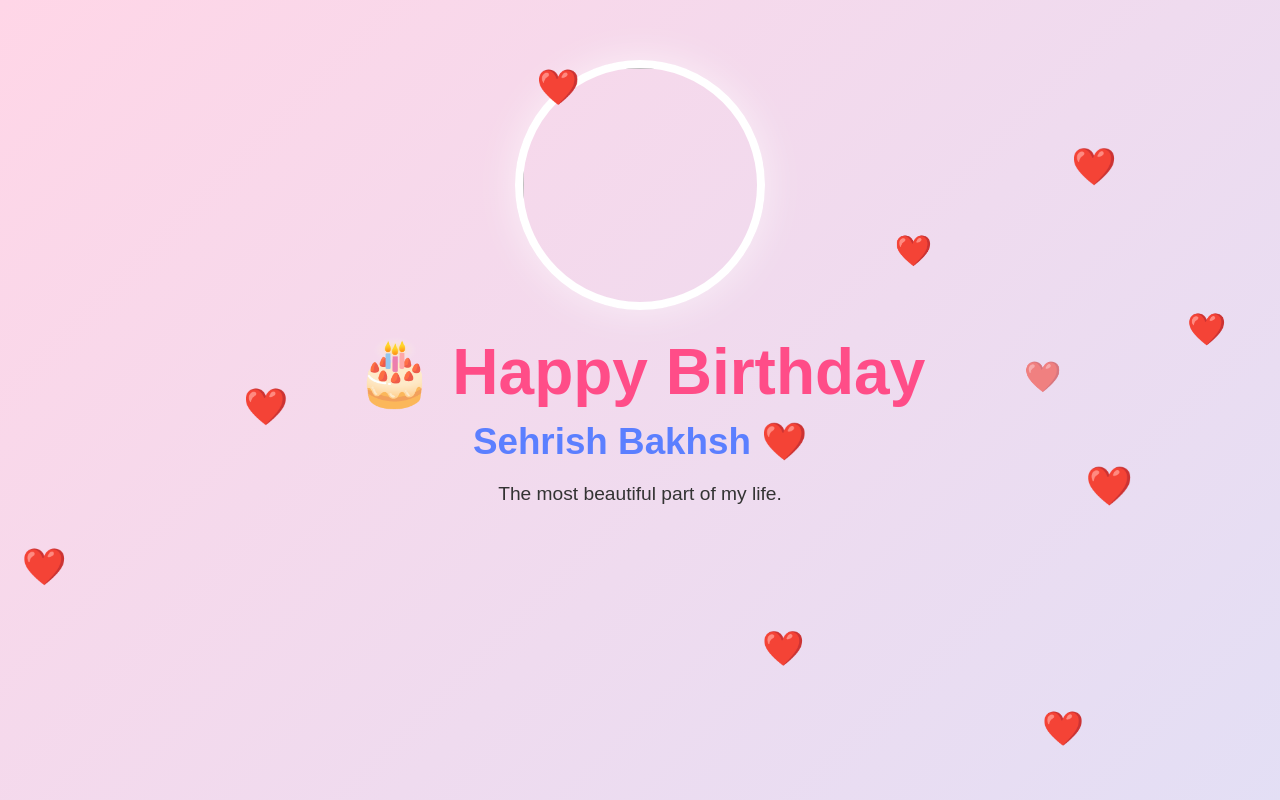
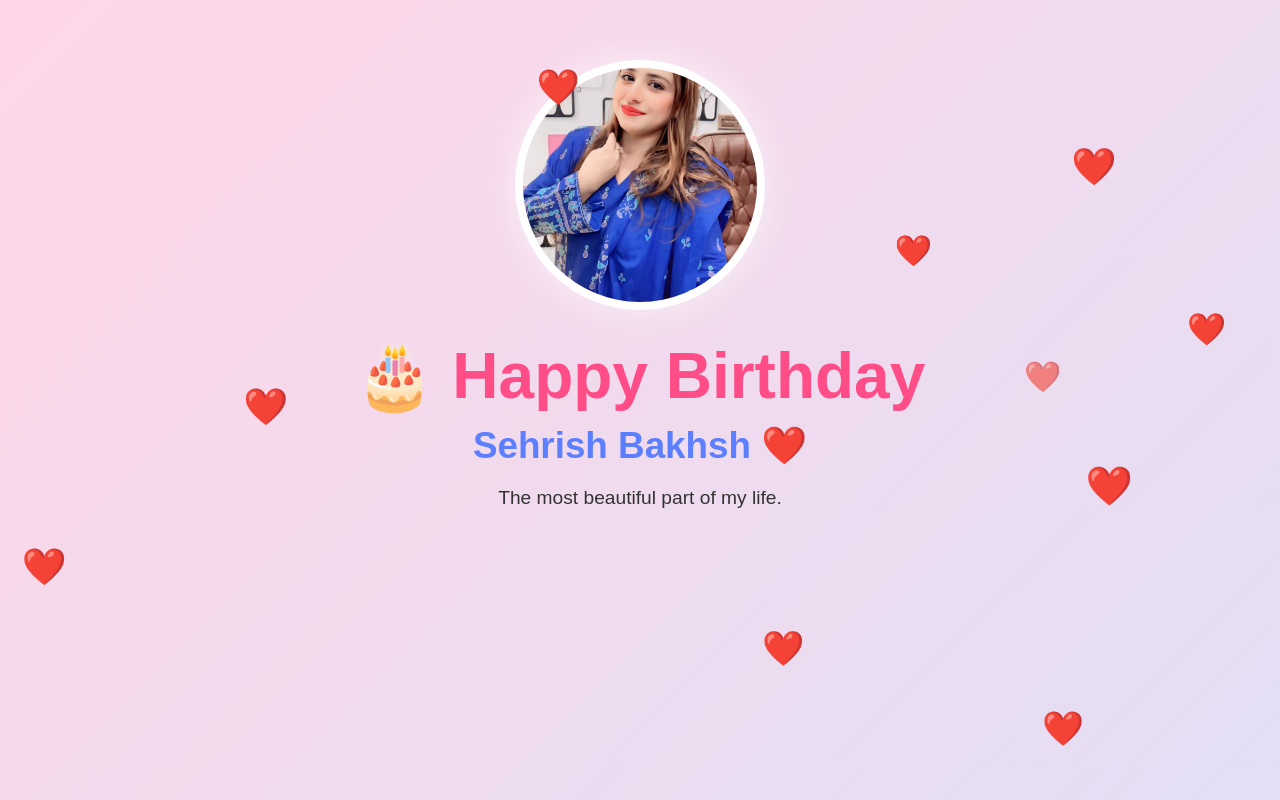
Before and after one commit to sworker313-lang/Sehrish-usman, a plain HTML site: page index.html in a window 1280 px wide. Both pictures are taken after a click on the button "Enter My Birthday World ❤️". Shown: the top 800 px of the page. Drawn offline with Linux system fonts and the light colour scheme.

Commit message:
Fix image file extension from .jpeg to .JPG

```diff
--- a/index.html
+++ b/index.html
@@ -39,7 +39,7 @@
     <!-- Hero -->
     <section class="hero">
 
-        <img src="photo1.jpeg" class="hero-img">
+        <img src="photo1.JPG" class="hero-img">
 
         <h1>🎂 Happy Birthday</h1>
 
```
